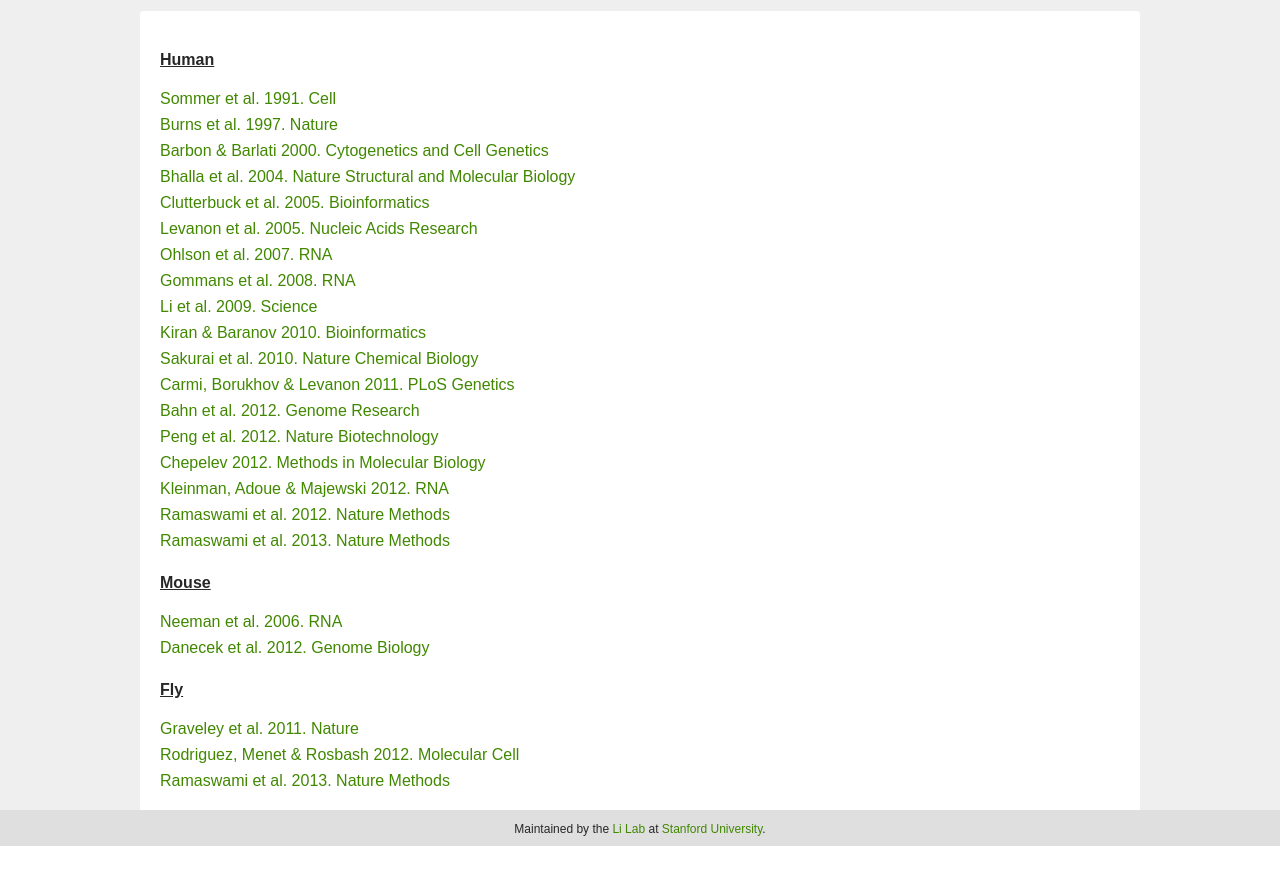
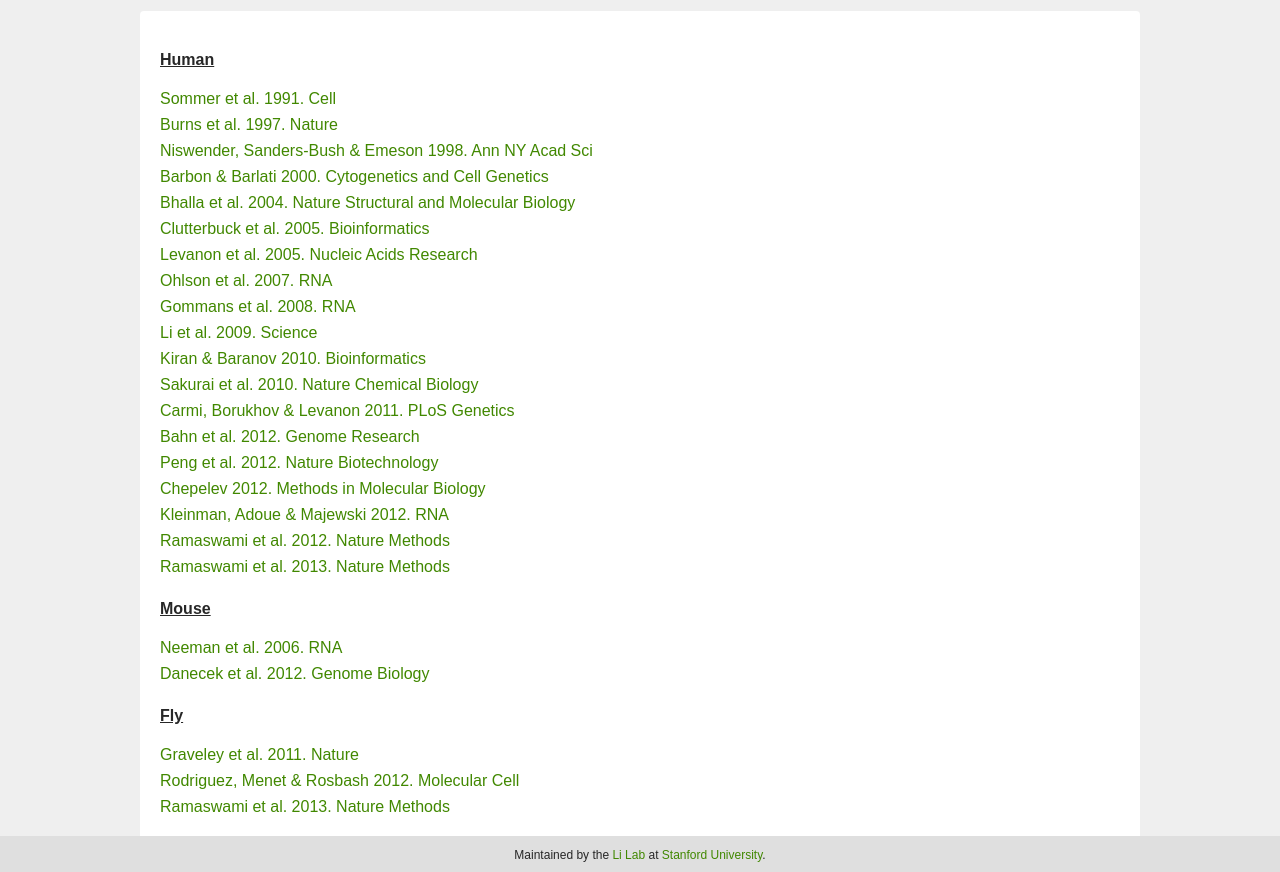
Before and after one commit to triciatricia/editome, a Django app: page /literature/ in a window 1280 px wide. Shown: the part 150-1022 px from the top of the page. Before the commit the page ends 996 px from the top, so only its background shows below. Run offline with Django 3.2, Linux system fonts and the light colour scheme.

Commit message:
added fifth htr2c nonsyn site

```diff
--- a/editdatabase/views.py
+++ b/editdatabase/views.py
@@ -180,6 +180,7 @@ def search(request):
 					RE_OHLSON = re.compile(r'Ohlson')
 					RE_NEEMAN = re.compile(r'Neeman')
 					RE_BURNS = re.compile(r'Burns')
+					RE_NISWENDER = re.compile(r'Niswender')
 					if re.search(RE_BILLY, item.ref):
 						item.ref2 = 'Li et al 2009'
 						item.ref3 = "http://www.ncbi.nlm.nih.gov/pubmed/19478186"
@@ -252,6 +253,9 @@ def search(request):
 					elif re.search(RE_BURNS, item.ref):
 						item.ref2 = 'Burns et al. 1997'
 						item.ref3 = "http://www.ncbi.nlm.nih.gov/pubmed/9153397"
+					elif re.search(RE_NISWENDER, item.ref):
+						item.ref2 = 'Niswender, Sanders-Bush & Emeson 1998'
+						item.ref3 = "http://www.ncbi.nlm.nih.gov/pubmed/9928237"
 				return render(request, 'search_results.html', {'sites':sites, 'query':query})
 	return render(request, 'search_form.html', {'error': error_incorrectlocation,'error2': error_toomanyresults,'error3': error_nospecies})
 
--- a/templates/literature.html
+++ b/templates/literature.html
@@ -6,6 +6,7 @@
 <p><span style="text-decoration: underline;"><strong>Human</strong></span></p>
 <a href="http://www.ncbi.nlm.nih.gov/pubmed/1717158" target="_blank">Sommer et al. 1991. Cell</a><br>
 <a href="http://www.ncbi.nlm.nih.gov/pubmed/9153397" target="_blank">Burns et al. 1997. Nature</a><br>
+<a href="http://www.ncbi.nlm.nih.gov/pubmed/9928237" target="_blank">Niswender, Sanders-Bush & Emeson 1998. Ann NY Acad Sci</a><br>
 <a href="http://www.ncbi.nlm.nih.gov/pubmed/10828597" target="_blank">Barbon & Barlati 2000. Cytogenetics and Cell Genetics</a><br>
 <a href="http://www.ncbi.nlm.nih.gov/pubmed/15361858" target="_blank">Bhalla et al. 2004. Nature Structural and Molecular Biology</a><br>
 <a href="http://www.ncbi.nlm.nih.gov/pubmed/15797904" target="_blank">Clutterbuck et al. 2005. Bioinformatics</a><br>
```
